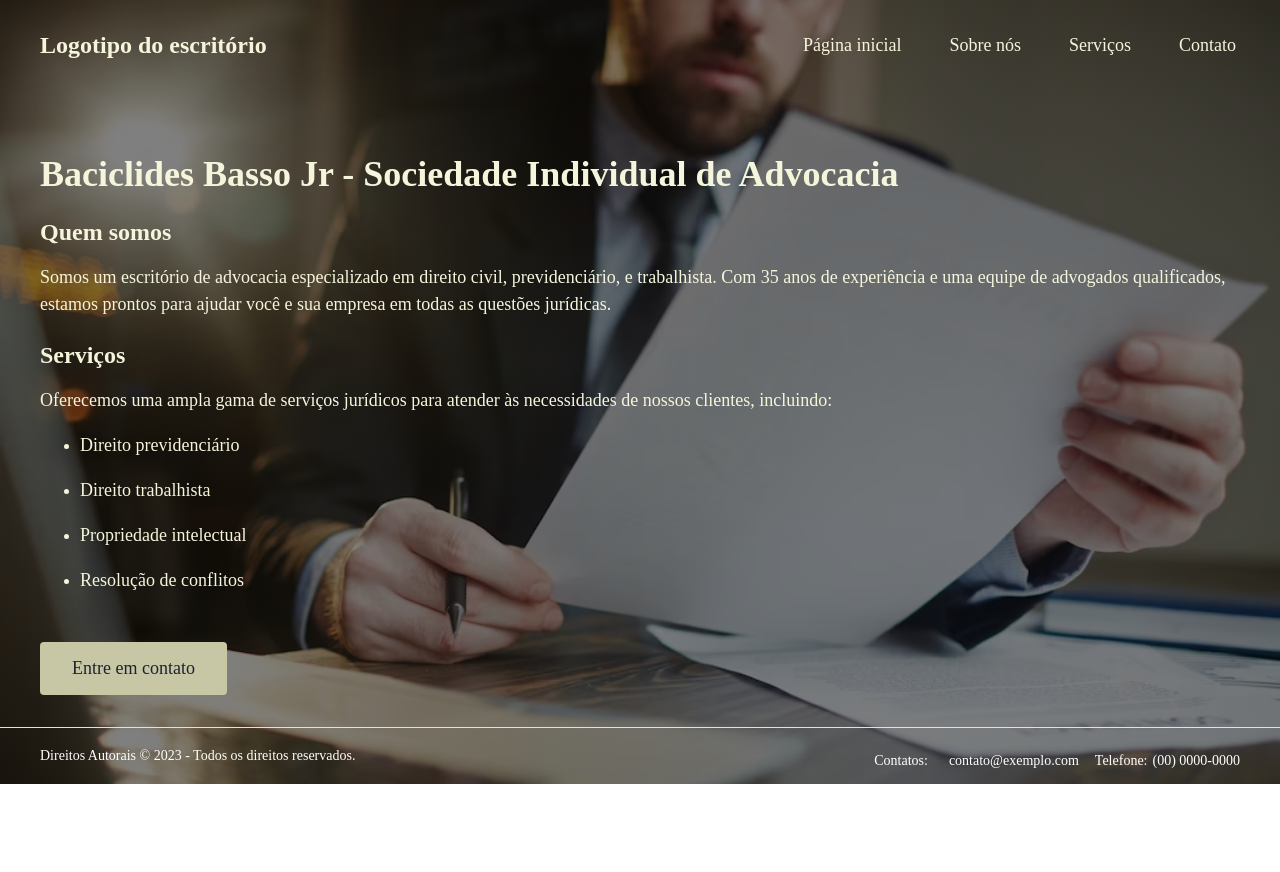
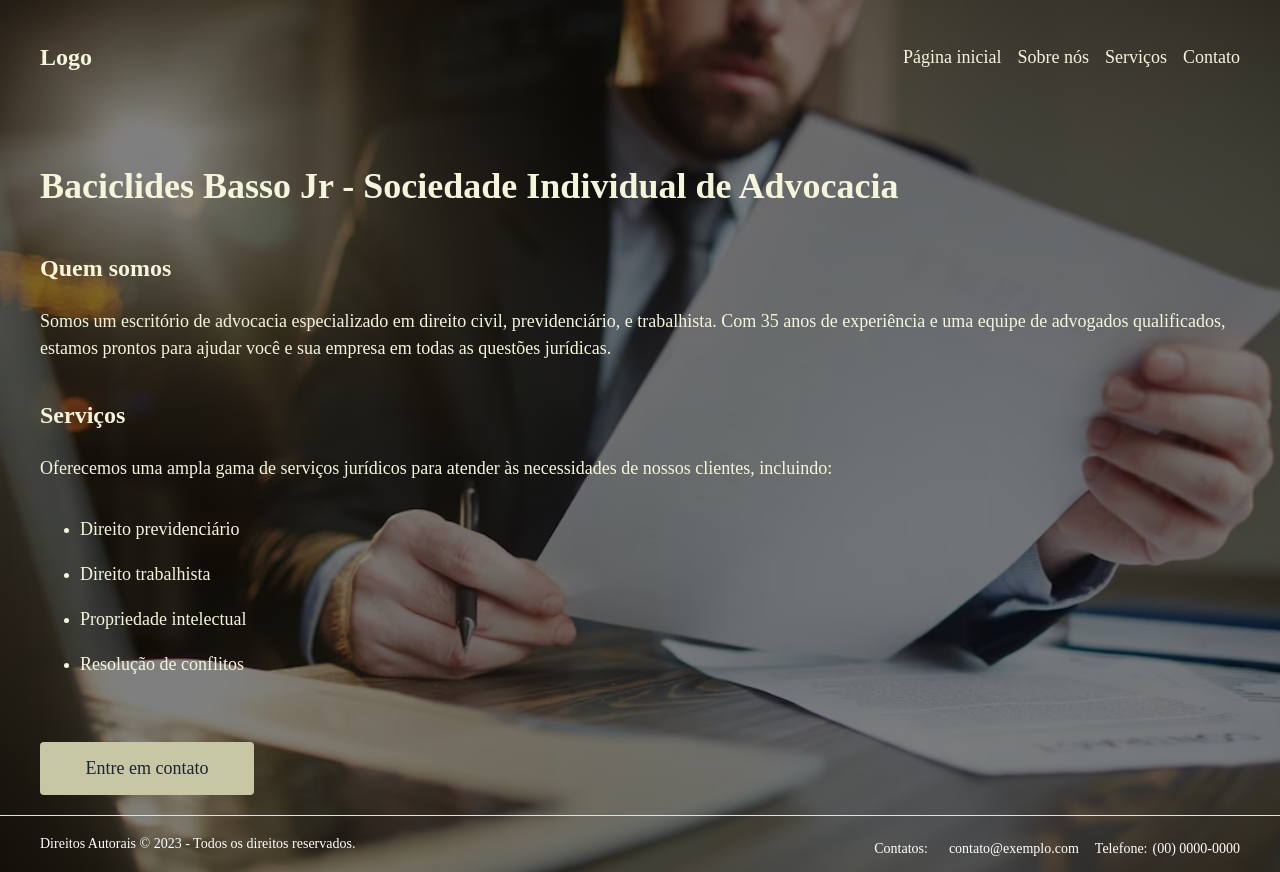
Before and after one commit to baxiclides-basso-neto/baciclides-advocacia, a React (Vite) app: page / in a window 1280 px wide. Before the commit the page ends 800 px from the top, so only its background shows below. Built offline with nearby package versions, Linux system fonts and the light colour scheme.

Commit message:
Finish LandingPage, ServicesPage and Header

```diff
--- a/package.json
+++ b/package.json
@@ -11,12 +11,11 @@
   "dependencies": {
     "react": "^18.2.0",
     "react-dom": "^18.2.0",
+    "react-icons": "^4.8.0",
     "react-router-dom": "^6.9.0",
     "styled-components": "^5.3.9"
   },
   "devDependencies": {
-    "@types/react": "^18.0.27",
-    "@types/react-dom": "^18.0.10",
     "@vitejs/plugin-react": "^3.1.0",
     "eslint": "^8.36.0",
     "eslint-plugin-react": "^7.32.2",
--- a/src/components/Header/header.jsx
+++ b/src/components/Header/header.jsx
@@ -11,7 +11,9 @@ function Header() {
   return (
     <HeaderContainer>
       <ContextContainer>
-        <Logo>Logotipo do escritório</Logo>
+        <section>
+          <Logo>Logo</Logo>
+        </section>
         <Nav>
           <ul>
             <li>
--- a/src/pages/landingpage/Landingpage.jsx
+++ b/src/pages/landingpage/Landingpage.jsx
@@ -5,6 +5,7 @@ import {
   Subtitle,
   Paragraph,
   CallToAction,
+  ServicesList,
 
 
 } from "../../styles/LandingPagestyle";
@@ -36,7 +37,8 @@ const LandingPage = () => {
           Oferecemos uma ampla gama de serviços jurídicos para atender às
           necessidades de nossos clientes, incluindo:
         </Paragraph>
-        <ul>
+        <ServicesList>
+
           <li>
             <Paragraph>Direito previdenciário</Paragraph>
           </li>
@@ -49,7 +51,8 @@ const LandingPage = () => {
           <li>
             <Paragraph>Resolução de conflitos</Paragraph>
           </li>
-        </ul>
+
+        </ServicesList>
         <CallToAction onClick={handleWhatsAppClickLandingPage}>
           Entre em contato
         </CallToAction>
--- a/src/styles/Headerstyle.js
+++ b/src/styles/Headerstyle.js
@@ -2,11 +2,8 @@ import styled from "styled-components";
 
 export const HeaderContainer = styled.header`
   color: #f5f5dc;
-
-  @media (max-width: 768px) {
-    /* telas menores que 768px */
-    padding: 8px;
-  }
+  align-items: center;
+  padding: 0.5rem;
 `;
 
 export const ContextContainer = styled.div`
@@ -18,15 +15,10 @@ export const ContextContainer = styled.div`
   max-width: 1200px;
   margin: 0 auto;
 
-  @media (max-width: 1200px) {
-    /* telas menores que 1200px */
-    padding: 12px;
-  }
-
-  @media (max-width: 768px) {
-    /* telas menores que 768px */
+  @media (max-width: 800px) {
+    display: flex;
     flex-direction: column;
-    align-items: flex-start;
+    justify-content: space-between;
     padding: 8px;
   }
 `;
@@ -47,36 +39,23 @@ export const Nav = styled.nav`
     gap: 1rem;
   }
 
-  li {
-    margin-left: 24px;
-  }
-
   a {
     font-size: 18px;
     color: #f5f5dc;
-    padding: 4px;
 
     text-decoration: none;
     transition: background-color 0.5s ease-in-out;
 
-
     &:hover {
       color: #1c2331;
-      background-color:  #fdfdc5;
+      background-color: #fdfdc5;
       border-radius: 4px;
-
     }
   }
 
   @media (max-width: 768px) {
-    /* telas menores que 768px */
-    ul {
-      flex-direction: column;
-    }
-
     li {
-      margin-left: 0;
-      margin-bottom: 8px;
+      margin-right: 1rem;
     }
 
     a {
--- a/src/styles/Landingpagestyle.js
+++ b/src/styles/Landingpagestyle.js
@@ -4,8 +4,11 @@ import { Link } from "react-router-dom";
 export const MainContainer = styled.main`
   max-width: 1200px;
   margin: 0 auto;
-  padding: 32px;
+  padding: 20px;
   color: #f5f5dc;
+  display: flex;
+  flex-direction: column;
+  justify-content: center;
 `;
 
 export const Title = styled.h2`
@@ -15,7 +18,7 @@ export const Title = styled.h2`
 
 export const Subtitle = styled.h3`
   font-size: 24px;
-  margin-bottom: 16px;
+  margin-bottom: 0.5rem;
 `;
 
 export const Paragraph = styled.p`
@@ -24,8 +27,14 @@ export const Paragraph = styled.p`
   margin-bottom: 1rem;
 `;
 
+export const ServicesList = styled.ul`
+  margin-top: 0;
+`;
+
 export const CallToAction = styled(Link)`
   display: inline-block;
+  max-width: 150px;
+  text-align: center;
   padding: 16px 32px;
   border-radius: 4px;
   background-color: #c7c7a6;
--- a/src/styles/ServicesPagestyle.js
+++ b/src/styles/ServicesPagestyle.js
@@ -21,6 +21,7 @@ export const ServicosContainer = styled.div`
   justify-content: center;
   max-width: 1200px;
   margin: 0 auto;
+  padding: 20px;
 `;
 
 export const Card = styled.div`
```
Also changed, not shown: 1 other file (tests, documents, lock files or other folders).
